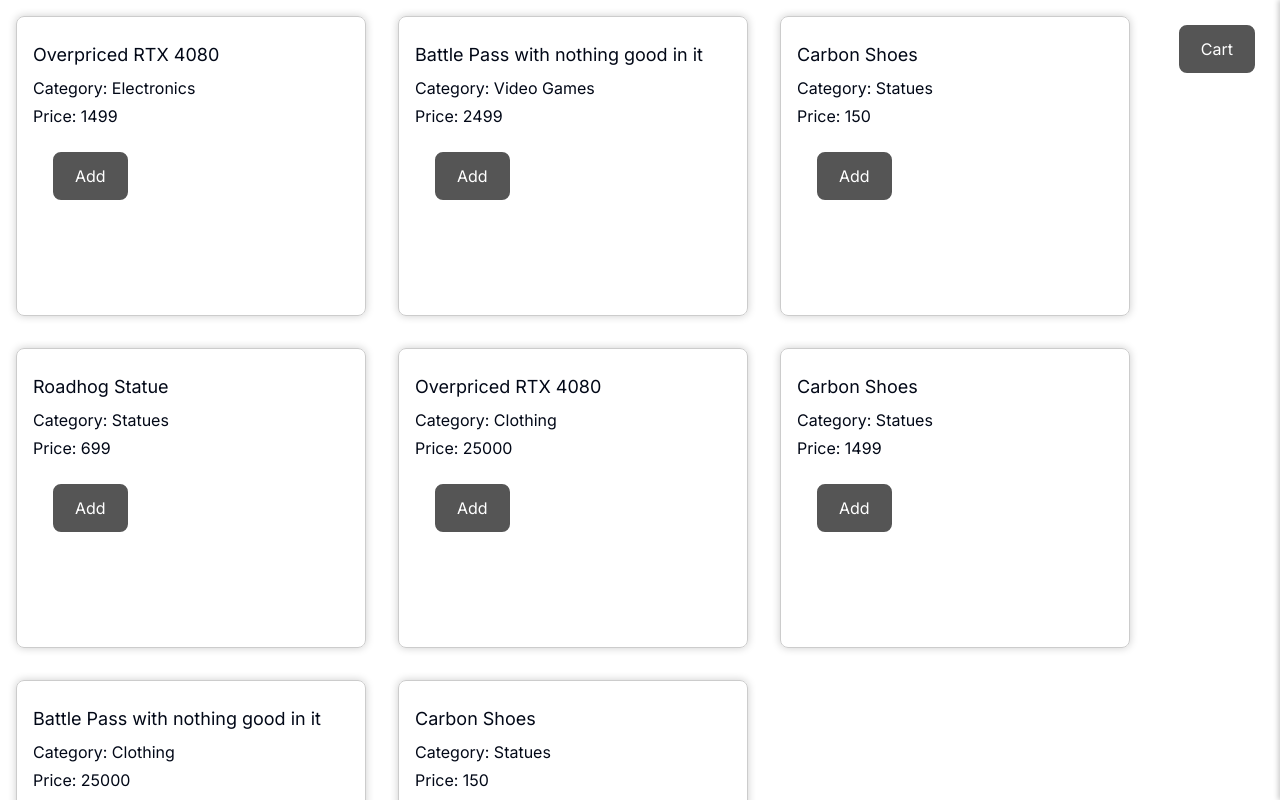
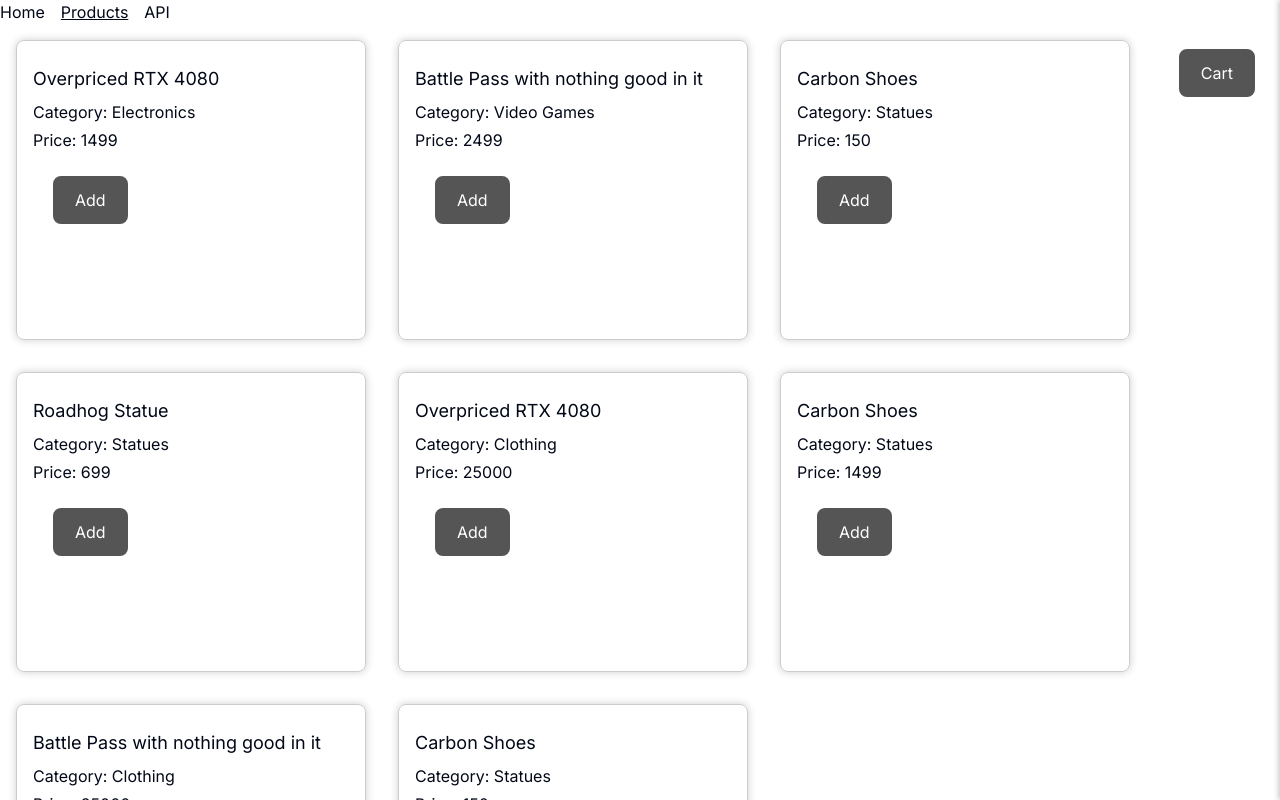
Before and after one commit to timdidrik/web-store, a Next.js app: page /products in a window 1280 px wide. Shown: the top 800 px of the page. Built offline with nearby package versions, Linux system fonts and the light colour scheme.

Commit message:
Added a navigation bar.

```diff
--- a/src/app/products/page.tsx
+++ b/src/app/products/page.tsx
@@ -6,6 +6,7 @@
 import ShoppingCartDrawer from "@/components/ShoppingCartDrawer";
 import { getRandomProducts } from "@/features/createProduct";
 import type { CartItemProps } from "@/features/types";
+import Nav from "@/components/Nav";
 
 export default function Home() {
 
@@ -63,6 +64,7 @@
 
   return (
     <>
+    <Nav />
     <div className="main-cart-container">
     <ShoppingCartButton toggleCart={toggleCart}/>
     <ShoppingCartDrawer
```
